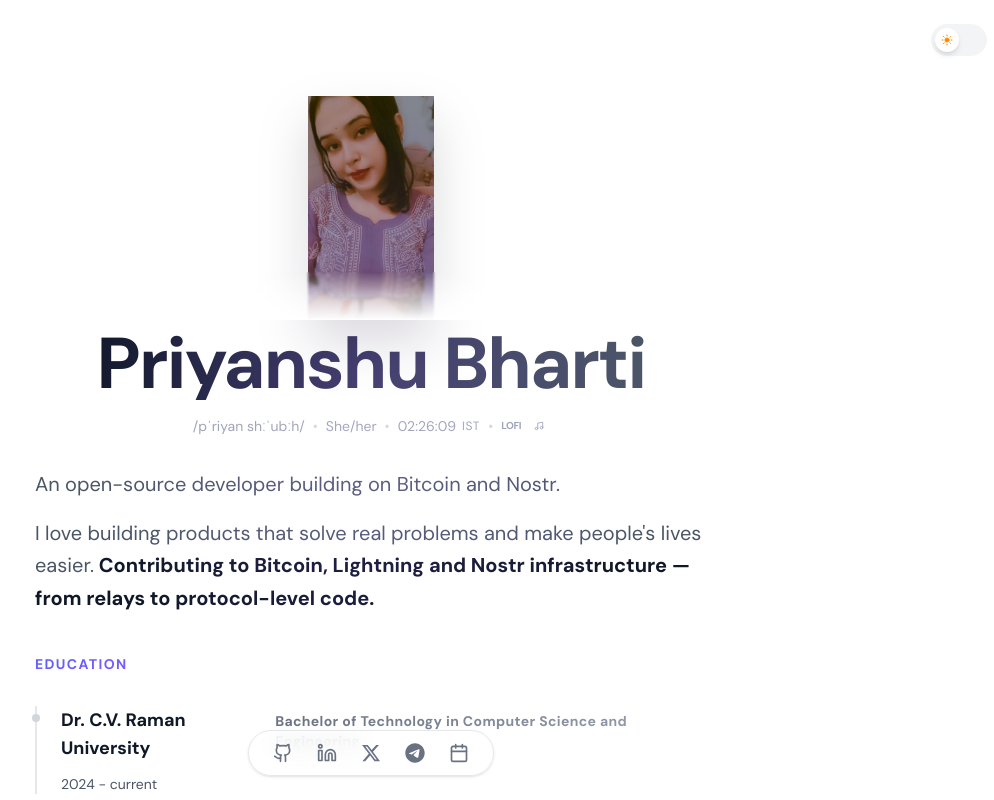
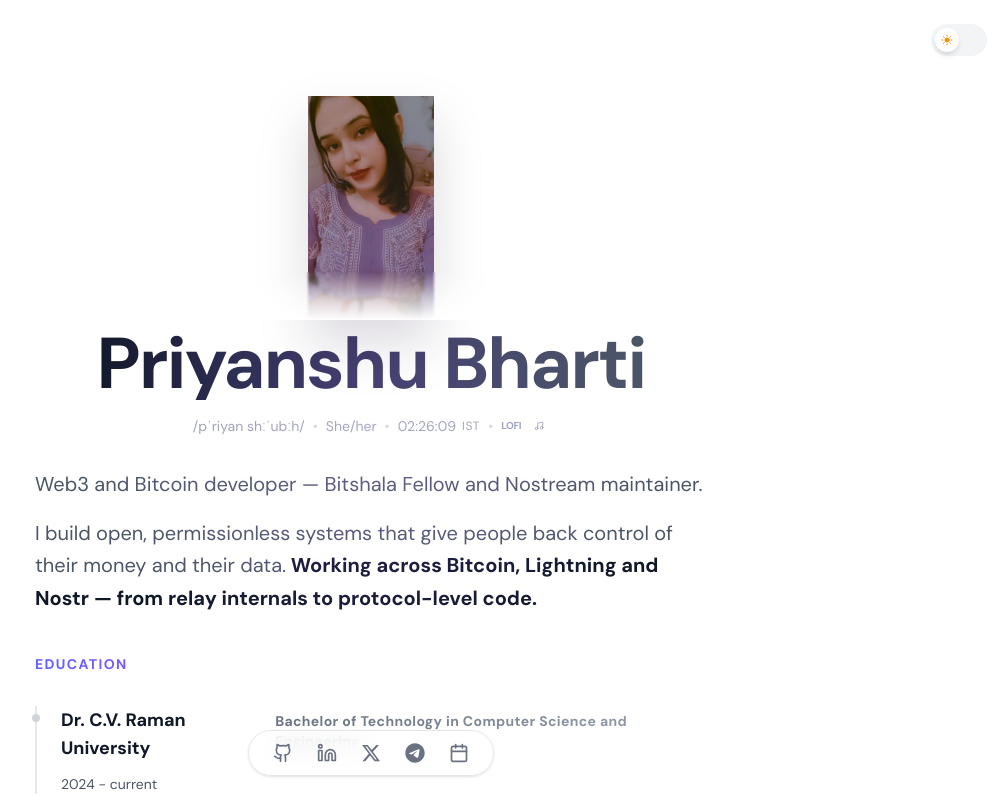
Before and after one commit to Priyanshubhartistm/pb-portfolio, a Next.js app: page / in a window 1280 px wide. Shown: the top 800 px of the page, without its empty margins (269-1263 px from the left). Built offline with nearby package versions, Linux system fonts and the light colour scheme.

Commit message:
content: update hero intro and meta description
Co-Authored-By: Claude Sonnet 5.5 <noreply@anthropic.com>

```diff
--- a/app/layout.tsx
+++ b/app/layout.tsx
@@ -12,7 +12,7 @@ const dmSans = DM_Sans({
 
 export const metadata: Metadata = {
   title: "Priyanshu Bharti",
-  description: "Priyanshu Bharti — open-source developer building on Bitcoin and Nostr.",
+  description: "Priyanshu Bharti — Web3 and Bitcoin developer, Bitshala Fellow, and Nostream maintainer.",
 };
 
 export default function RootLayout({
--- a/app/page.tsx
+++ b/app/page.tsx
@@ -239,11 +239,11 @@ export default function Home() {
                className="mb-10 w-full space-y-4 text-left text-base leading-relaxed text-gray-600 dark:text-gray-400 sm:text-lg md:text-xl"
             >
               <p>
-                An open-source developer building on Bitcoin and Nostr.
+                Web3 and Bitcoin developer — Bitshala Fellow and Nostream maintainer.
               </p>
               <p>
-                I love building products that solve real problems and make people's lives easier.
-                <b className="text-gray-900 dark:text-white"> Contributing to Bitcoin, Lightning and Nostr infrastructure — from relays to protocol-level code. </b>
+                I build open, permissionless systems that give people back control of their money and their data.
+                <b className="text-gray-900 dark:text-white"> Working across Bitcoin, Lightning and Nostr — from relay internals to protocol-level code. </b>
               </p>
             </motion.div>
 
```
